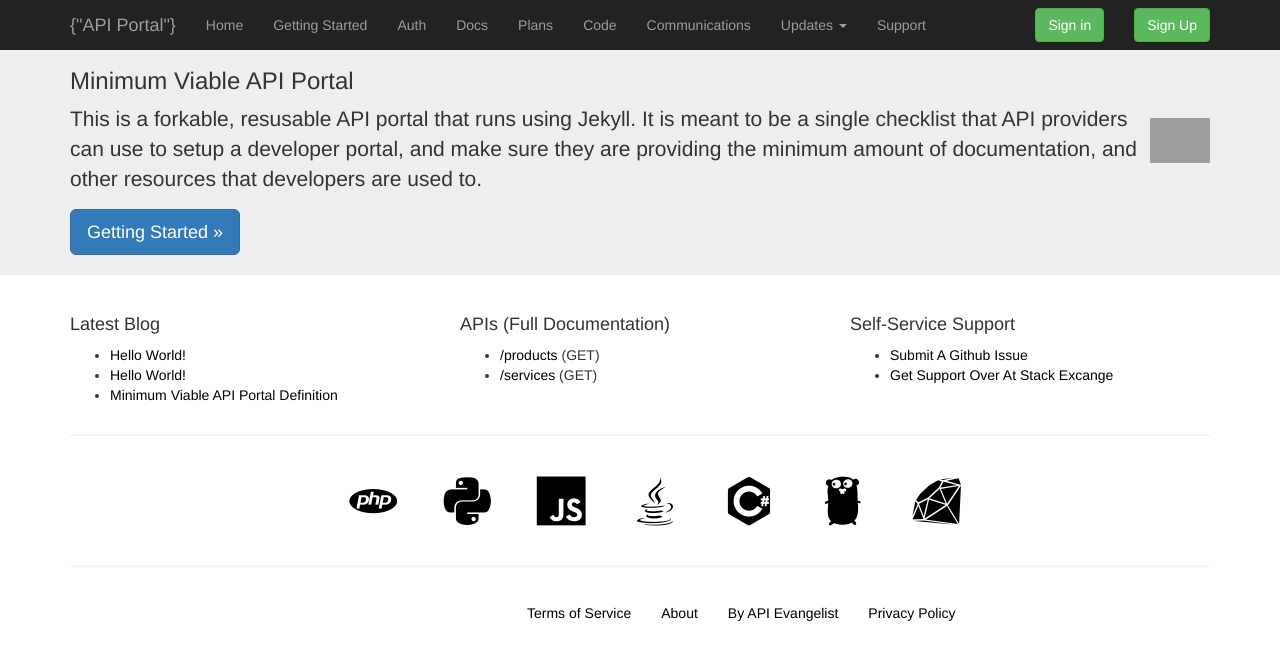
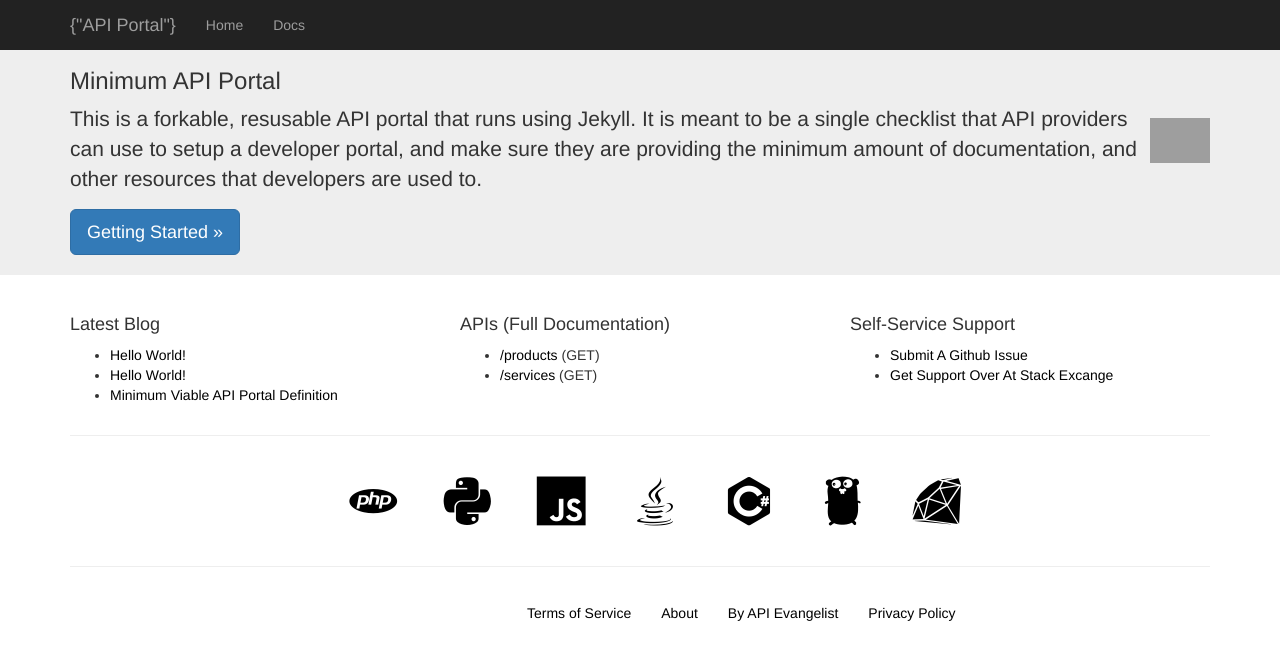
Before and after one commit to api-evangelist/portal-minimum, a Jekyll site: the page built from index.html, in a window 1280 px wide, cut to the strip 0-660 px from the top of the page. Built offline with Jekyll 4.4.1, drawn with Linux system fonts in a browser that asks for light colours; grey boxes are pictures that could not be loaded.

Commit message:
update switches

```diff
--- a/_config.yml
+++ b/_config.yml
@@ -1,4 +1,4 @@
-# API Evangelist Portal (Minimum Viable)
+# API Evangelist Portal (Minimum)
 
 # This is mean to be a simple example of a portal for any API.
 # It provides a forkable portal, with checklist any API provider can follow.
@@ -13,7 +13,7 @@
 
 # Name - Provide a simple name for your API / developer portal.
 portal_title: '{"API Portal"}'
-portal_name: 'Minimum Viable API Portal'
+portal_name: 'Minimum API Portal'
 
 # URL - developer.[yourdomain].com
 portal_url: http://portal.minimum.apievangelist.com
@@ -33,25 +33,26 @@ getting_started:
 
   # A title for the getting started section
   title: Getting Started With The API
+
   # A description for the getting started section.
   description: Getting started should cover everything developers will need to get up and running with an API. After finishing your API, and you think it is ready for prime time, grab someone who knows nothing about the API, and watch them try to use it. Use what you learn to craft a simple opening paragraph, then some steps users can follow.<br /><br />Here are some some sample steps to get started.
+
   # An image for the getting started section.
   image: http://kinlane-productions.s3.amazonaws.com/api-evangelist-site/building-blocks/bw-running.png
 
   # The link to signup for developer access
-  signup_label: Signup For API
-  signup_url: http://developer.apievangelist.com/signup
-
-  # The link to signup for developer access
-  documentation_label: Visit Documentation
-  documentation_url: http://developer.apievangelist.com/documentation/
+  signup_on: true;
+  signup_label: Signup
+  signup_url: http://portal.minimum.apievangelist.com/signup
 
   # The link to login as developer
-  login_url: http://developer.apievangelist.com/login
+  login_on: true;
+  login_label: Login
+  login_url: http://portal.minimum.apievangelist.com/login
 
   # The link to create a new application
   create_app_label: Create a New Application & Get Your API Keys
-  create_app_url: http://developer.apievangelist.com/user/app/create
+  create_app_url: http://portal.minimum.apievangelist.com/user/app/create
 
   footer: You should close up your getting started steps with some other helpful information. Depending on the other building blocks you offer as part of API operations, you can provide links to other existing resources.<br /><br />Make sure and let your users know that you are there if they need help, and to contact you with questions, or if there is anything that can done to make it easier--always be improving on the getting started process.
 
@@ -103,6 +104,10 @@ authentication:
 documentation:
 
   title: API Documentation
+
+  # The link to signup for developer access
+  documentation_label: Visit Documentation
+  documentation_url: http://portal.minimum.apievangelist.com/documentation/
 
 # Listing of all the APIs
 api:
@@ -362,6 +367,12 @@ self_service_support:
 
   footer: If there is a place we should be offering support that might reach you, and other developers please let us know of where we might connect with you.
 
+# Updates
+updates:
+
+  # Turn on updates
+  on: true;
+
 # Roadmap - Give consumers a look at what is coming in the future, keeping it as a simple, forecast of the short and long term future of an API.
 road_map:
 
--- a/_layouts/default.html
+++ b/_layouts/default.html
@@ -11,30 +11,35 @@
           <a class="navbar-brand" href="/">{{ site.portal_title }}</a>
           <ul class="nav navbar-nav">
             <li{% if page.title == site.portal_name %} class="active"{% endif %}><a href="/">Home</a></li>
-            <li{% if page.title == site.getting_started.title %} class="active"{% endif %}><a href="/getting-started/">Getting Started</a></li>
-            <li{% if page.title == 'Authentication' %} class="active"{% endif %}><a href="/authentication/">Auth</a></li>
+            {% if site.getting_started.on == true %}<li{% if page.title == site.getting_started.title %} class="active"{% endif %}><a href="/getting-started/">Getting Started</a></li>{% endif %}
+            {% if site.authentication.on == true %}<li{% if page.title == 'Authentication' %} class="active"{% endif %}><a href="/authentication/">Auth</a></li>{% endif %}
             <li{% if page.title == 'Documentation' %} class="active"{% endif %}><a href="/documentation/">Docs</a></li>
-            <li{% if page.title == 'Plans' %} class="active"{% endif %}><a href="/plans/">Plans</a></li>
-            <li{% if page.title == site.code.title %} class="active"{% endif %}><a href="/code/">Code</a></li>
-            <li{% if page.title == site.communication.title %} class="active"{% endif %}><a href="/communications/">Communications</a></li>
-            <li class="dropdown">
+            {% if site.plans.on == true %}<li{% if page.title == 'Plans' %} class="active"{% endif %}><a href="/plans/">Plans</a></li>{% endif %}
+            {% if site.code.on == true %}<li{% if page.title == site.code.title %} class="active"{% endif %}><a href="/code/">Code</a></li>{% endif %}
+            {% if site.communication.on == true %}<li{% if page.title == site.communication.title %} class="active"{% endif %}><a href="/communications/">Communications</a></li>{% endif %}
+            {% if site.updates.on == true %}<li class="dropdown">
               <a href="#" class="dropdown-toggle" data-toggle="dropdown" role="button" aria-haspopup="true" aria-expanded="false">Updates <span class="caret"></span></a>
               <ul class="dropdown-menu">
-                <li><a href="/change-log/">Change Log</a></li>
-                <li><a href="/issues/">Issues</a></li>
-                <li><a href="/road-map/">Road Map</a></li>
+                {% if site.change_log.on == true %}<li><a href="/change-log/">Change Log</a></li>{% endif %}
+                {% if site.issues.on == true %}<li><a href="/issues/">Issues</a></li>{% endif %}
+                {% if site.road_map.on == true %}<li><a href="/road-map/">Road Map</a></li>{% endif %}
               </ul>
             </li>
-            <li{% if page.title == 'Support' %} class="active"{% endif %}><a href="/support/">Support</a></li>
+            {% endif %}
+            {% if site.support.on == true %}<li{% if page.title == 'Support' %} class="active"{% endif %}><a href="/support/">Support</a></li>{% endif %}
           </ul>
         </div>
         <div id="navbar" class="navbar-collapse collapse">
+          {% if site.getting_started.signup_on == true %}
           <form class="navbar-form navbar-right">
-            <button type="submit" class="btn btn-success">Sign Up</button>
+            <button type="submit" class="btn btn-success">{{ site.getting_started.signup_label }}</button>
           </form>
+          {% endif %}
+          {% if site.getting_started.login_on == true %}
           <form class="navbar-form navbar-right">
-            <button type="submit" class="btn btn-success">Sign in</button>
+            <button type="submit" class="btn btn-success">{{ site.getting_started.login_label }}</button>
           </form>
+          {% endif %}
         </div>
       </div>
     </nav>
```
